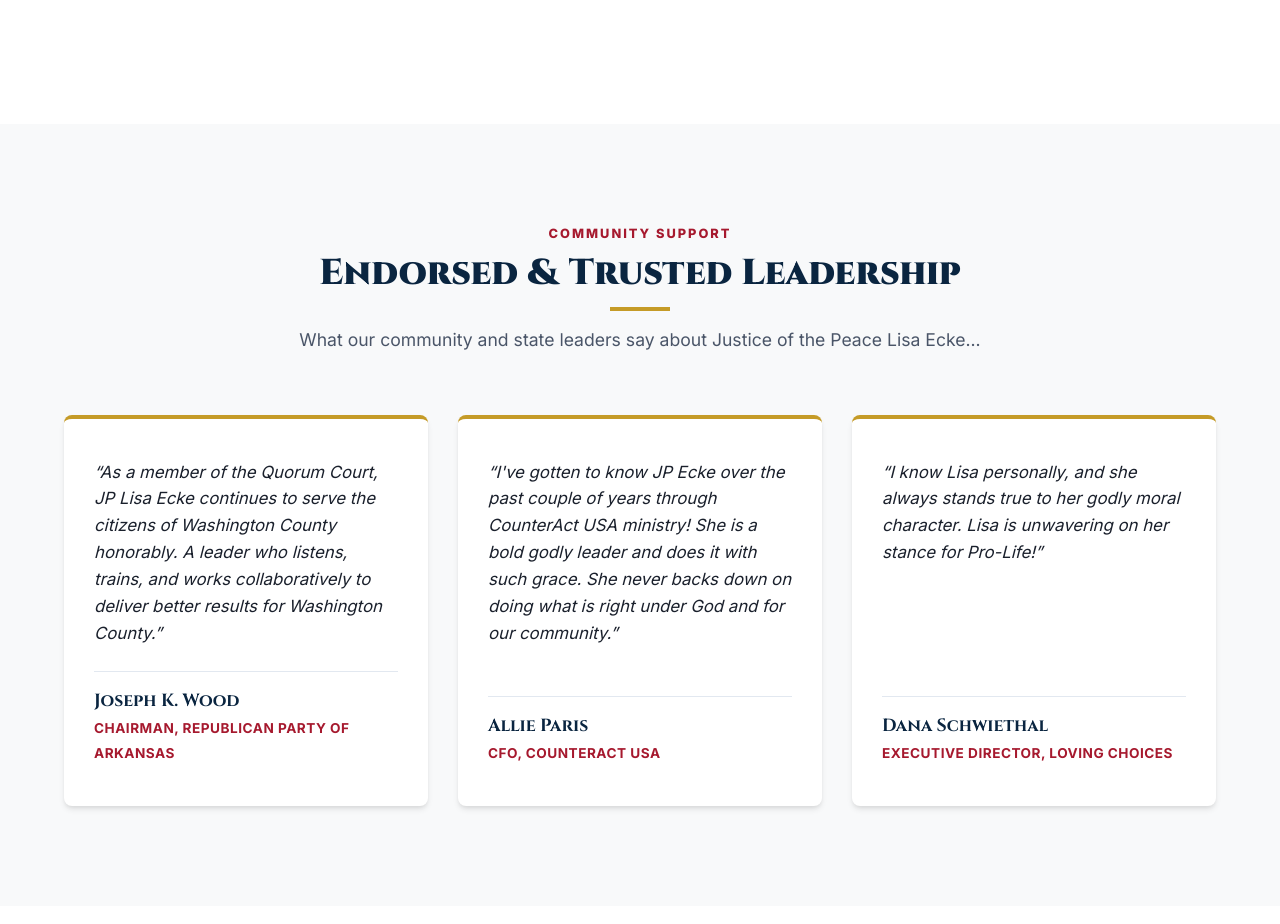
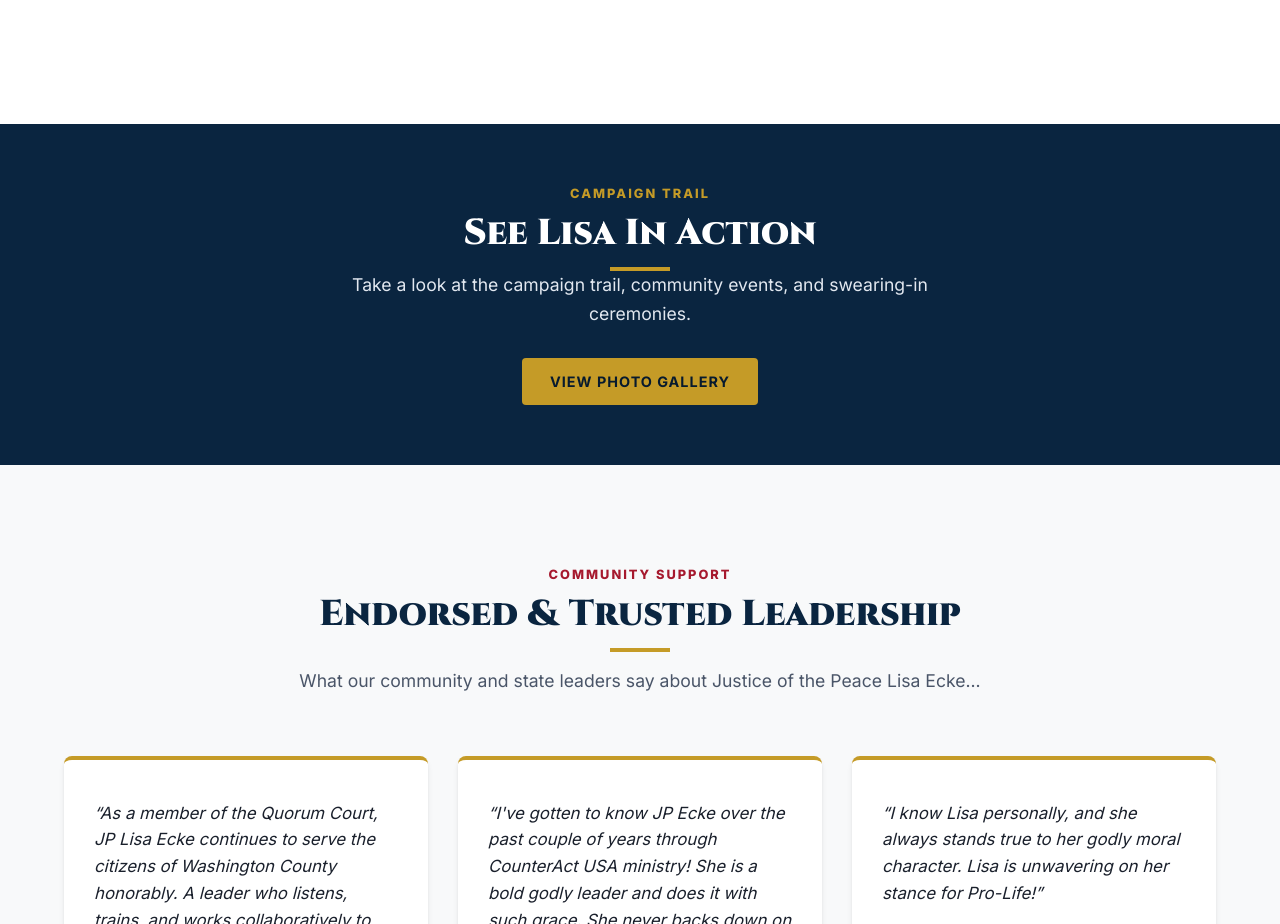
Before and after one commit to srusso818/JPEcke.com, a plain HTML site: page index.html in a window 1280 px wide. Shown: the part 3640-4564 px from the top of the page. Drawn offline with Linux system fonts and the light colour scheme.

Commit message:
Add Gallery CTA to index, print PNGs, and Google Analytics

```diff
--- a/index.html
+++ b/index.html
@@ -9,6 +9,15 @@
     <link rel="preconnect" href="https://fonts.gstatic.com" crossorigin>
     <link href="https://fonts.googleapis.com/css2?family=Cinzel:wght@600;700;800;900&family=Inter:wght@300;400;500;600;700;800&display=swap" rel="stylesheet">
     <link rel="stylesheet" href="index.css">
+    <!-- Google tag (gtag.js) -->
+    <script async src="https://www.googletagmanager.com/gtag/js?id=G-75EGL2GZE7"></script>
+    <script>
+      window.dataLayer = window.dataLayer || [];
+      function gtag(){dataLayer.push(arguments);}
+      gtag('js', new Date());
+
+      gtag('config', 'G-75EGL2GZE7');
+    </script>
 </head>
 <body>
 
@@ -251,6 +260,19 @@
             </div>
         </section>
 
+        <!-- Campaign Gallery CTA Section -->
+        <section id="gallery-cta" class="gallery-cta text-center" style="background-color: var(--primary-blue); color: var(--bg-white); padding: 60px 0;">
+            <div class="container">
+                <div class="scroll-reveal">
+                    <span class="section-pre" style="color: var(--accent-gold);">CAMPAIGN TRAIL</span>
+                    <h2 class="section-title" style="color: var(--bg-white);">See Lisa In Action</h2>
+                    <div class="title-underline center" style="background-color: var(--accent-gold);"></div>
+                    <p class="section-desc" style="color: #e2e8f0; max-width: 600px; margin: 0 auto 30px auto;">Take a look at the campaign trail, community events, and swearing-in ceremonies.</p>
+                    <a href="gallery.html" class="btn" style="background-color: var(--accent-gold); color: var(--primary-blue-dark); border: none; font-weight: 700;">View Photo Gallery</a>
+                </div>
+            </div>
+        </section>
+
         <!-- Endorsements Section -->
         <section id="endorsements" class="endorsements bg-light">
             <div class="container">
```
Also changed, not shown: donate.html (+9 -0 lines), gallery.html (+9 -0 lines), print/business-card-back.png (added), print/business-card-front.png (added), print/business-card-vertical-back.png (added), print/business-card-vertical-front.png (added), print/mailer-back.png (added), print/mailer-front.png (added), print/mailer2-back.png (added), 1 other file.
